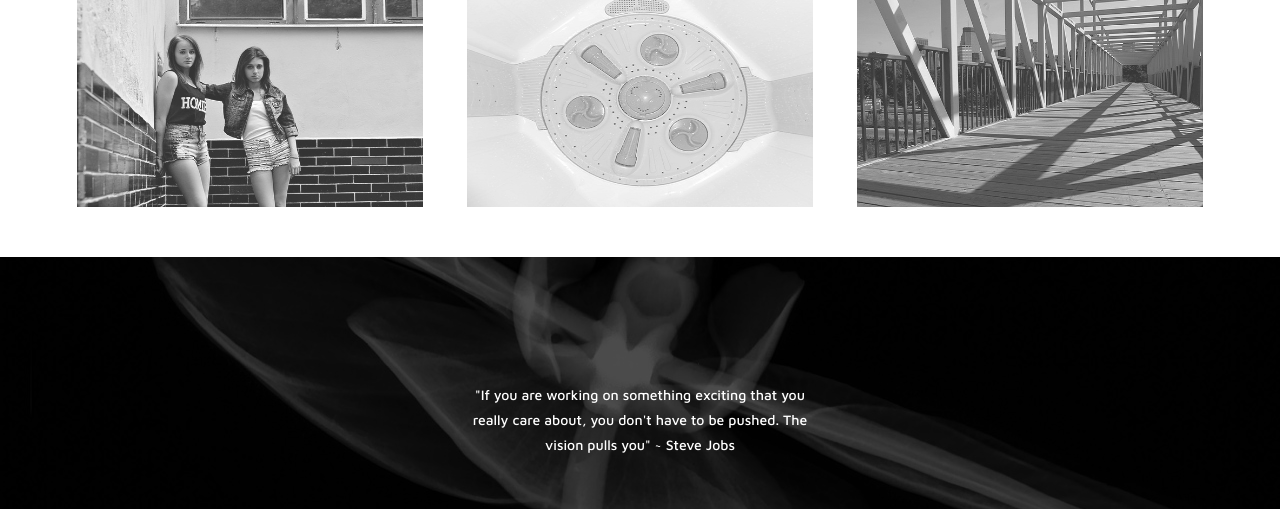
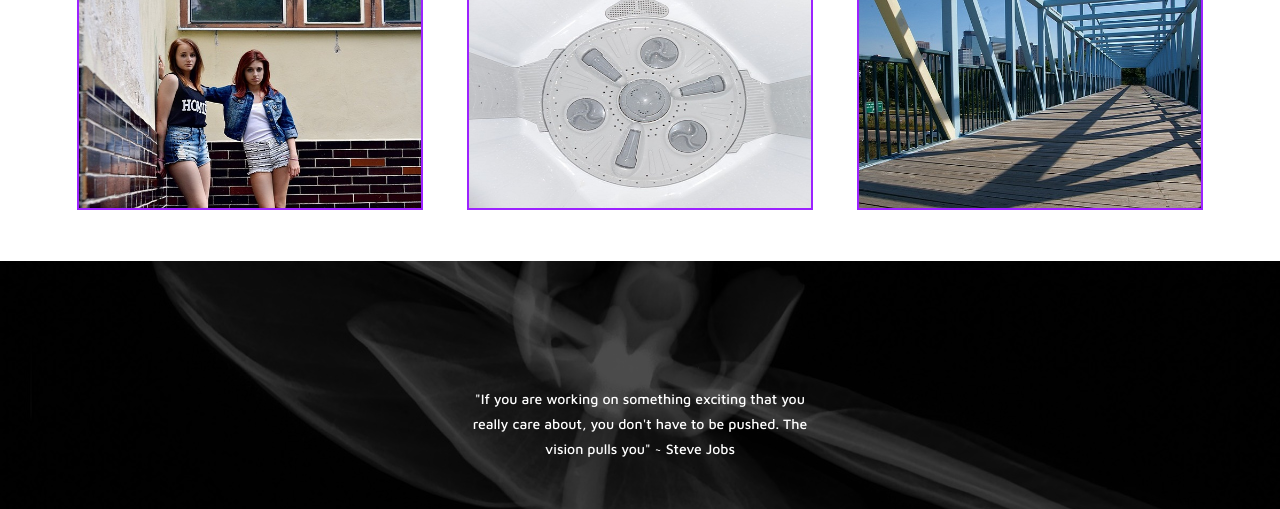
Before and after one commit to ElizabethClohosey/Professional-Portfolio, a plain HTML site: page index.html in a window 1280 px wide. Shown: the part 2499-3008 px from the top of the page. Drawn offline with Linux system fonts and the light colour scheme; files whose address does not match are found by name.

Commit message:
fixed project img effects

```diff
--- a/assets/css/style.css
+++ b/assets/css/style.css
@@ -261,7 +261,6 @@ padding:0px;
 }
 
 #works .work-wrapper {
-    /* border: 2px solid #9c22ff; */
     padding: 2px;
     margin: 5px 5px 10px 5px;
 }
@@ -295,18 +294,21 @@ padding:0px;
     color: #9c22ff;
 }
 
+
 /* ========= NEW CODE ================= */
 
 #works img {
-    filter: gray; /* FOR IE6-9 */
-    -webkit-filter: grayscale(1); /* FOR Google Chrome, Safari 6+ and  Opera 15+ */
-    opacity: 0.8;
+    border: 2px solid #9c22ff;
+    filter: none; /* FOR IE6-9 */
+        -webkit-filter: grayscale(0); /* FOR Google Chrome, Safari 6+ and  Opera 15+ */
+        opacity: 1;
+
 }
 
     #works img:hover {
-        filter: none; /* FOR IE6-9 */
-        -webkit-filter: grayscale(0); /* FOR Google Chrome, Safari 6+ and  Opera 15+ */
-        opacity: 1;
+        filter: gray; /* FOR IE6-9 */
+        -webkit-filter: grayscale(1); /* FOR Google Chrome, Safari 6+ and  Opera 15+ */
+        opacity: 0.8;
     }
 /* =============================================================
   TESTIMONIAL SECTION STYLES
```
